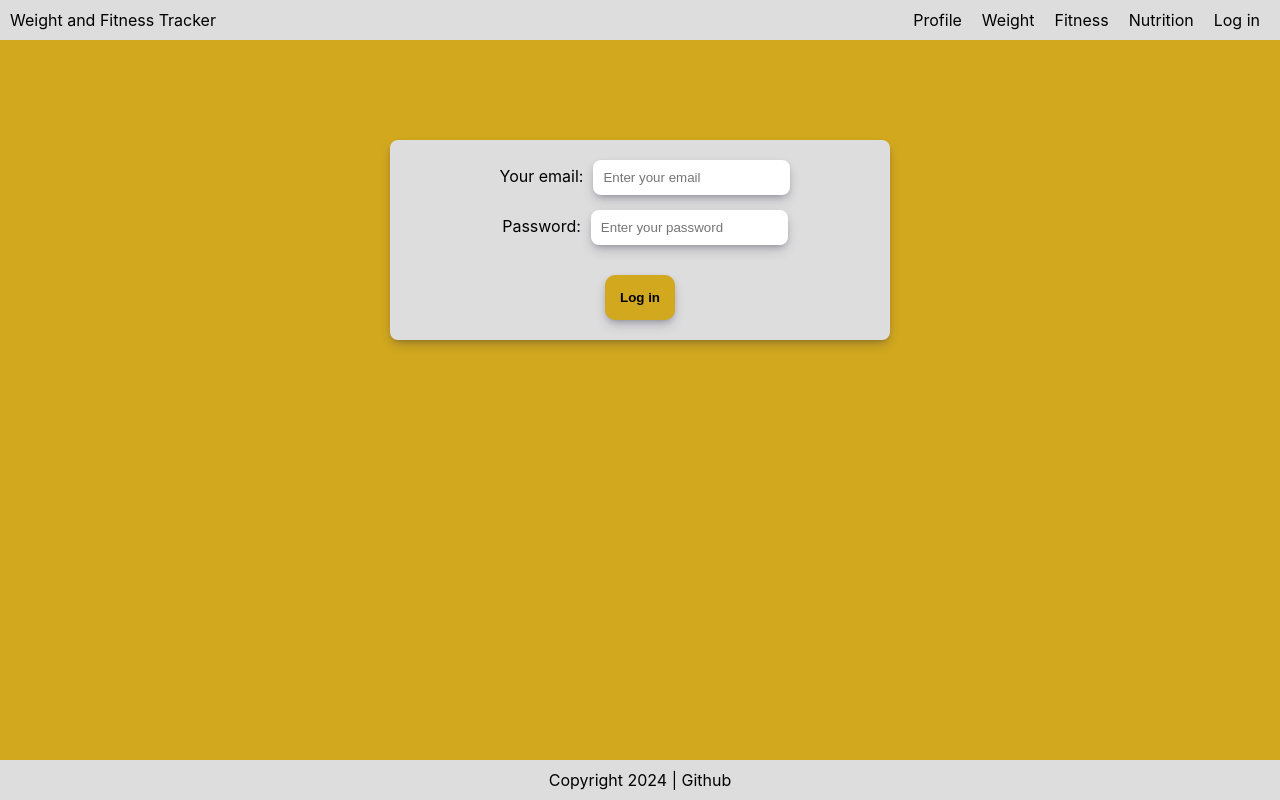
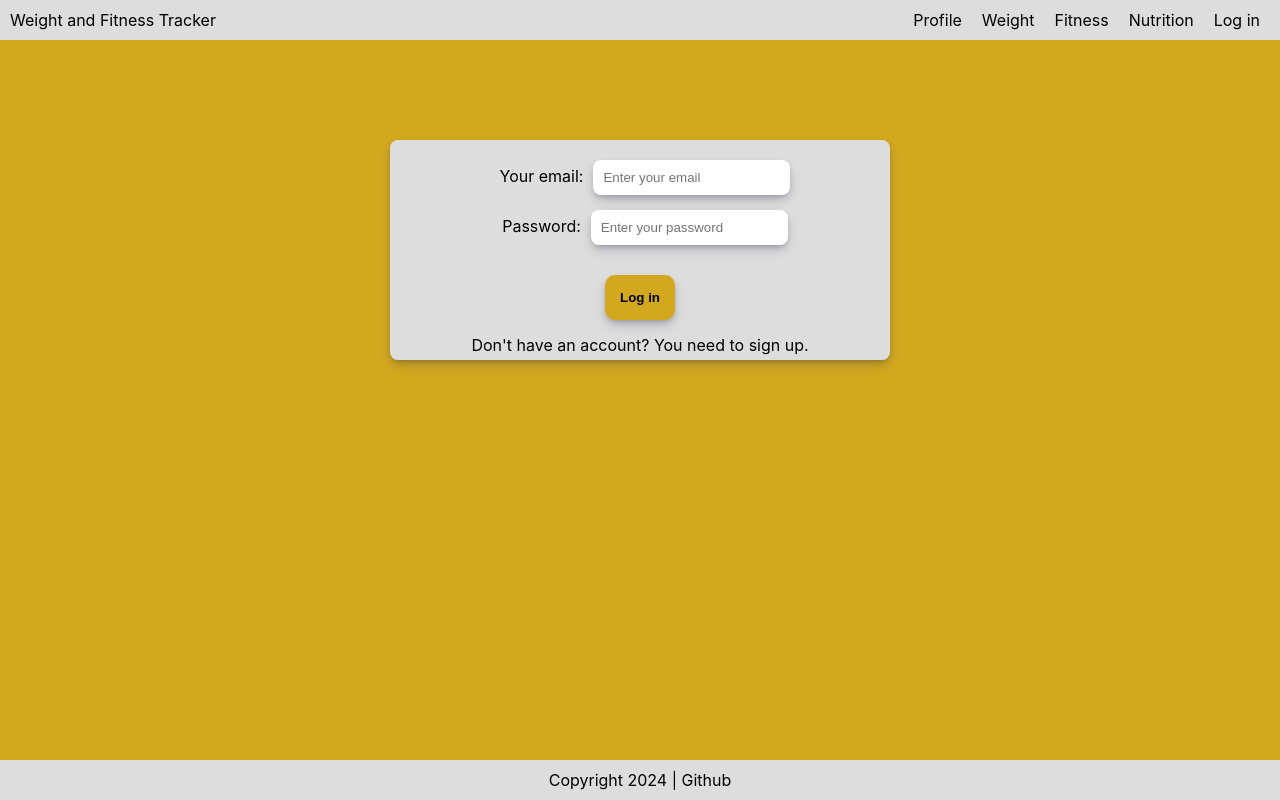
Before and after one commit to jelena2803/Weight-fitness-tracker, a React (Create React App) app: page /login in a window 1280 px wide. Built offline with nearby package versions, Linux system fonts and the light colour scheme.

Commit message:
p element added, it will have a link to signup page (to be done)

```diff
--- a/src/components/Login.jsx
+++ b/src/components/Login.jsx
@@ -17,6 +17,8 @@ function Login() {
                 </div>
 
                 <button>Log in</button>
+
+                <p>Don't have an account? You need to sign up.</p>
             </div>
 
     );
```
